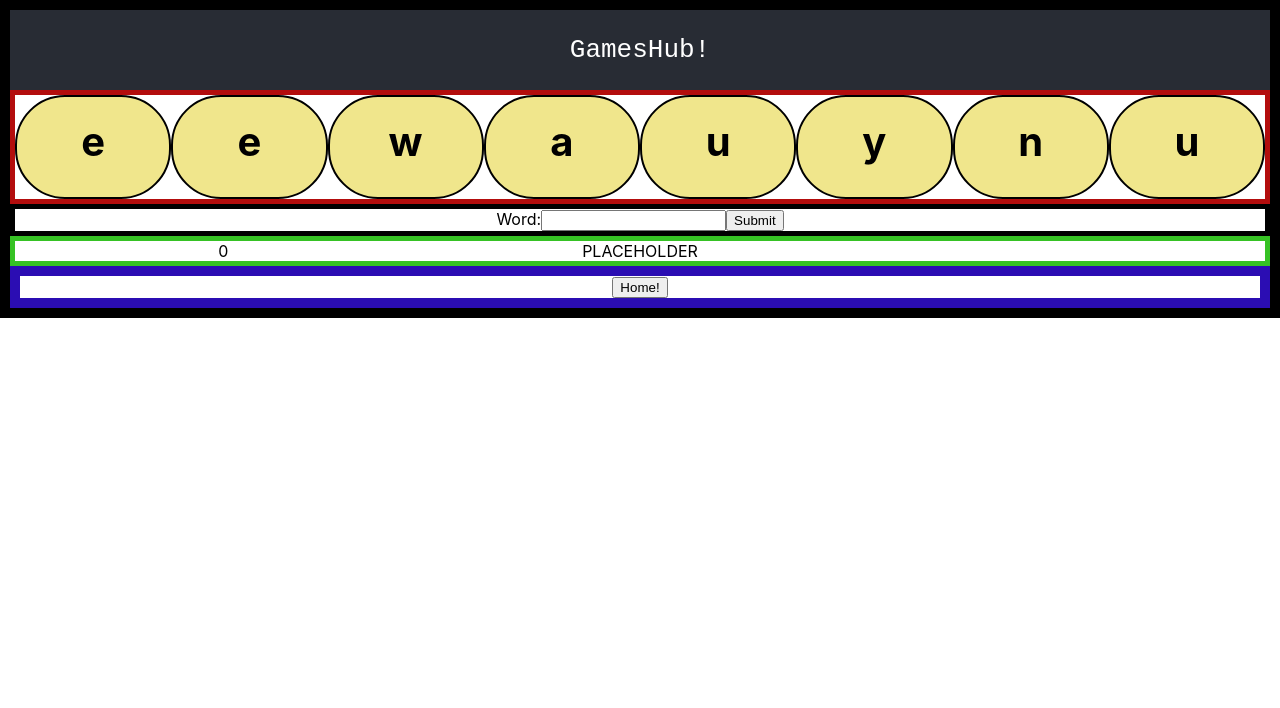
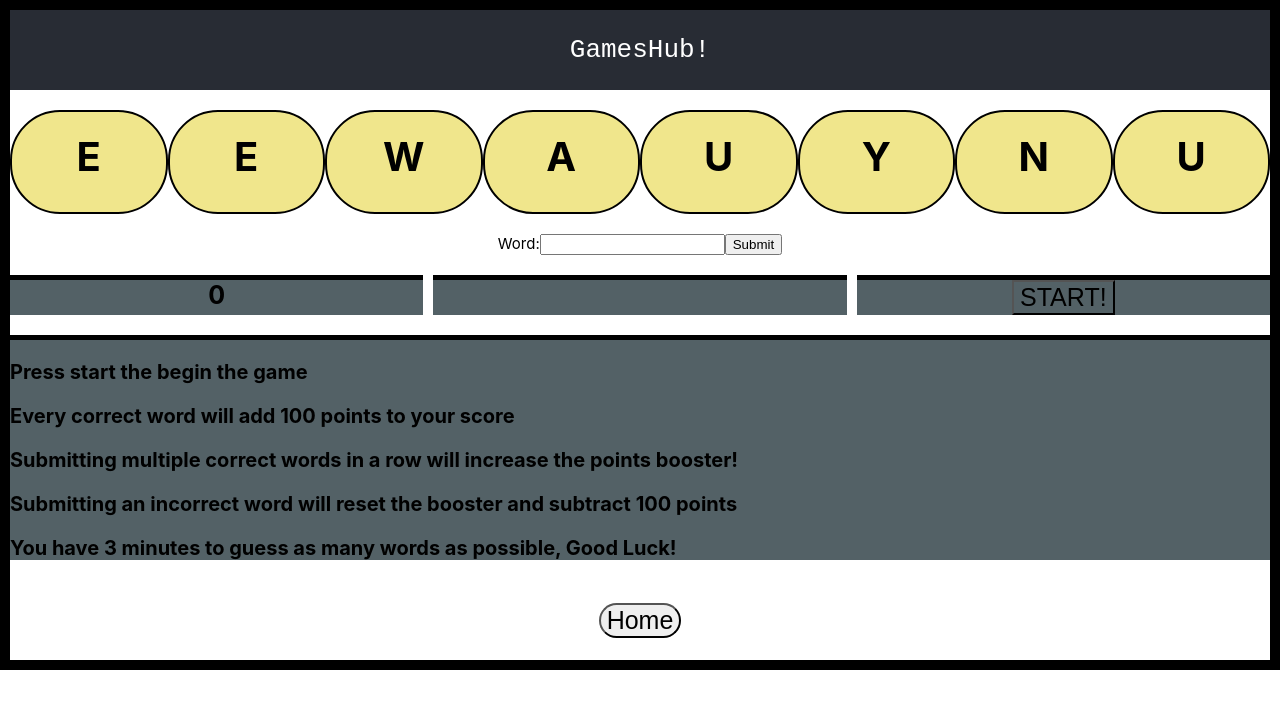
Before and after one commit to zuri03/GamesHub, a React (Create React App) app: page /WordSolver in a window 1280 px wide. Shown: the top 708 px of the page. Built offline with nearby package versions, Linux system fonts and the light colour scheme.

Commit message:
Word solver logic finished

```diff
--- a/src/App.css
+++ b/src/App.css
@@ -10,11 +10,18 @@
   display: grid;
   grid-template-columns: [sdfs] 1005px [secondCol] auto [firstCol] auto;
   align-content: right;
+
 }
 .App-footer {
-  align-self: end;
-  text-align: center;
-  border: 10px solid rgb(43, 13, 179);
+  border-top: 5px rgb(0, 0, 0);
+  min-height: 10vh;
+  display: flex;
+  flex-direction: column;
+  align-items: center;
+  justify-content: center;
+  font-size: calc(10px + 2vmin);
+  font-family: monospace;
+  color: white;
 }
 .App-logo {
   height: 40vmin;
@@ -61,9 +68,7 @@
   font-family: monospace;
   color: white;
 }
-.App-Body{
-  background-color: #ffffff;
-}
+
 .App-link {
   color: #61dafb;
 }
@@ -71,3 +76,8 @@
   max-height: 100px;
   max-width: 100px;
 }
+
+.Home-button {
+  border-radius: 25px;
+  font-size: 25px;
+}
--- a/src/App.js
+++ b/src/App.js
@@ -47,43 +47,16 @@ class App extends React.Component{
         </Router>
         <footer className="App-footer">
           <button
+            className="Home-button"
             onClick={(e) => {
               e.preventDefault();
               window.location.href='http://localhost:3000/';
             }}
             type="button">
-            Home!
+            Home
           </button>
         </footer>
       </div>
-      /*
-      <div className="App">
-        <header className="App-header"> GamesHub!
-        </header>
-          <Router>
-            <Switch>
-            <Route exact path="/">
-              <Home />
-            </Route>
-            <Route path="/Checkers">
-              <Checkers />
-            </Route>
-            </Switch>
-          </Router>
-
-        <body className="App-body"></body>
-        <footer className="App-footer">
-          <button
-            onClick={(e) => {
-              e.preventDefault();
-              window.location.href='http://localhost:3000/';
-            }}
-            type="button">
-            Home!
-          </button>
-        </footer>
-      </div>
-      */
     )
   }
 }
--- a/src/Home.js
+++ b/src/Home.js
@@ -12,26 +12,16 @@ function Home(props){
                     type="button">
                     Checkers!
                 </button>
-        </div>
-    );
-    /*
-    return(
-        <div className="Container">
-            <div className="Checkers-link">
-                <div className="Checkers-desc">
                 <button
                     onClick={(e) => {
                         e.preventDefault();
-                        window.location.href='http://localhost:3000/Checkers';
+                        window.location.href='http://localhost:3000/WordSolver';
                     }}
                     type="button">
-                    Checkers!
+                    Word Solver!
                 </button>
-                </div>
-            </div>
         </div>
-    )
-    */
+    );
 }
 
 export default Home;
--- a/src/WordSolver/WordSolver.css
+++ b/src/WordSolver/WordSolver.css
@@ -1,5 +1,6 @@
 .Letter-display{
-    border: 5px solid rgb(179, 13, 13);
+    margin-top: 20px;
+    overflow: auto;
     display: grid;
     grid-template-columns: repeat(8, [letter] 1fr);
 }
@@ -18,16 +19,54 @@
 }
 
 .Word-Solver{
+    border: 5px solid rgb(13, 113, 179);
     display: grid;
+    row-gap: 1000px;
     grid-template-rows: [letters] 1fr [input] 1fr [gameInfo] 1fr;
+
 }
 
 .Input{
-    border: 5px solid rgb(0, 0, 0);
+    margin-top: 20px;
+    font-size: 15px;
+}
+.Points{
+    border-top: 5px solid rgb(0, 0, 0);
+    background: rgb(83, 97, 102);
+    font-size: 25px;
+    font-weight: bold;
+}
+.Results{
+    border-top: 5px solid rgb(0, 0, 0);
+    background: rgb(83, 97, 102);
+    font-size: 25px;
+    font-weight: bold;
+}
+.Timer{
+    border-top: 5px solid rgb(0, 0, 0);
+    background: rgb(83, 97, 102);
+    font-size: 25px;
+    font-weight: bold;
+}
+.Game-Info{
+    margin-top: 20px;
+    display: grid;
+    grid-template-columns: [points] 1fr [results] 1fr [startBtn] 1fr;
+    column-gap: 10px;
+}
+.Start{
+    background-color: inherit;
+    align-self: stretch;
+    font-size: 25px;
 }
 
-.Game-Info{
-    display: grid;
-    grid-template-columns: [points] 1fr [results] 1fr [startBtn] 1fr;
-    border: 5px solid rgb(54, 194, 36);
+.Description{
+    border-top: 5px solid rgb(0, 0, 0);
+    background: rgb(83, 97, 102);
+    font-weight: bold;
+    margin-top: 20px;
 }
+p{
+    font-size: 20px;
+    text-align: left;
+}
--- a/src/WordSolver/WordSolver.js
+++ b/src/WordSolver/WordSolver.js
@@ -9,11 +9,11 @@ class WordSolver extends React.Component{
 
         this.state = {
             letters: [],
-            results: "PLACEHOLDER",
+            results: "",
             checkedWord: null,
             points: 0,
-            pointsBoost: 1,
             time: null,
+            seconds: 180,
             hasStarted: false
         }
 
@@ -24,43 +24,22 @@ class WordSolver extends React.Component{
         this.state.letters.push(vowels.charAt(Math.floor(Math.random() * vowels.length)));
 
         for(let i = 1; i <= 6; i++){
+
             this.state.letters.push(chars.charAt(Math.floor(Math.random() * chars.length)))
         }
 
+        this.cancelTime = 0;
+        this.pointsBoost = 1;
+        this.submittedWords = [];
+
         this.handleChange = this.handleChange.bind(this);
         this.setResults = this.setResults.bind(this);
-    }
+        this.incrementPoints = this.incrementPoints.bind(this);
+        this.startGame = this.startGame.bind(this);
+        this.secondsToTime = this.secondsToTime.bind(this);
+        this.countDown = this.countDown.bind(this);
 
-    async makeApiCall(){
-
-        try{
-
-            const response = await fetch(`https://www.dictionaryapi.com/api/v3/references/collegiate/json/${this.state.checkedWord}?key=3d9a89de-d4ee-44bc-b1ad-cd8b9f10e0c8`);
-
-            let json = response.json();
-
-            json.then((res) => {
-
-                if(res[0].meta === undefined){
-
-                    this.setResults("NOT A WORD");
-                    return false;
-
-                } else {
-
-                    this.setResults("CORRECT!");
-                    return true;
-                }
-
-            }).catch((error) => {
-
-                console.log('res error: ' + error);
-            });
-
-        } catch(error) {
-
-            console.log(error);
-        }
+        this.state.time = this.secondsToTime(this.state.seconds);
     }
 
     async checkWord(event){
@@ -92,36 +71,67 @@ class WordSolver extends React.Component{
                 }
             }
 
-            if(!this.makeApiCall()){
+            if(this.submittedWords.find(element => element === this.state.checkedWord) !== undefined){
 
-                this.setResults("IS NOT A WORD");
                 isCorrect = false;
+                this.setResults("YOU HAVE ALREADY SUBMITTED THIS WORD");
             }
 
             if(isCorrect){
 
-                this.setResults("CORRECT");
+                try{
+
+                    const response = await fetch(`https://www.dictionaryapi.com/api/v3/references/collegiate/json/${this.state.checkedWord}?key=3d9a89de-d4ee-44bc-b1ad-cd8b9f10e0c8`);
+
+                    let json = response.json();
+
+                    json.then((res) => {
+
+                        if(res[0].meta === undefined){
+
+                            this.setResults("NOT A WORD");
+                            isCorrect = false;
+                            this.incrementPoints(isCorrect)
+
+                        } else {
+
+                            this.setResults("CORRECT!");
+                            this.submittedWords.push(this.state.checkedWord);
+                            this.incrementPoints(isCorrect);
+                        }
+
+                    }).catch((error) => {
+
+                        console.log('res error: ' + error);
+                    });
+
+                } catch(error) {
+
+                    console.log(error);
+                }
             }
+        } else{
 
-            this.incrementPoints(isCorrect);
-            return isCorrect;
+            this.setResults("MUST START GAME BEFORE YOU ENTER ANY WORDS");
         }
-
-        this.setResults("MUST START GAME BEFORE YOU ENTER ANY WORDS");
-        return false;
     }
 
     incrementPoints(isCorrect){
 
         if(isCorrect){
 
-            let add = this.state.points + 100;
+            let add = this.state.points + (100 * this.pointsBoost);
             this.setPoints(add);
+
+            let newBoost = this.pointsBoost + 1;
+            this.pointsBoost = newBoost;
 
         } else {
 
             let subtract = this.state.points - 100;
             this.setPoints(subtract);
+
+            this.pointsBoost = 1;
         }
     }
 
@@ -137,56 +147,103 @@ class WordSolver extends React.Component{
 
     handleChange(event) {
 
-        this.setState({checkedWord: event.target.value});
+        this.setState({checkedWord: event.target.value.toLowerCase()});
     }
 
     timeDisplay(){
-        if(this.state.hasStarted){
+
+        if(!this.state.hasStarted){
+
             return(
                 <button className="Start" onClick={this.startGame}>
                         START!
                 </button>
             )
         } else {
+
+            this.startTimer();
+
             return(
                 <div className="Start">
-                    {this.state.time}
+                    {this.state.time.m} : {this.state.time.s}
                 </div>
             )
         }
     }
 
     startGame(){
-        this.setState({hasStarted : true})
+
+        this.setState({hasStarted : true});
+        this.startTimer();
     }
 
-    startTimer(duration){
+    startTimer(){
 
-        var timer = duration, minutes, seconds;
+        let obj = this.secondsToTime(this.state.seconds);
+        this.setState({time : obj});
+        this.cancelTime = setInterval(this.countDown, 1000);
+    }
 
-        setInterval(function () {
+    countDown() {
 
-            minutes = parseInt(timer / 60, 10);
-            seconds = parseInt(timer % 60, 10);
+        let seconds = this.state.seconds - 1;
+        let newTime = this.secondsToTime(seconds);
+        this.setState({
+          time: newTime,
+          seconds: seconds,
+        });
 
-            minutes = minutes < 10 ? "0" + minutes : minutes;
-            seconds = seconds < 10 ? "0" + seconds : seconds;
+        if (seconds == 0) {
 
-            this.setState({time : minutes + " : " + seconds})
+            clearInterval(this.cancelTime);
 
-            if (--timer < 0) {
+            this.pointsBoost = 1;
 
-                timer = duration;
-            }
-        }, 1000);
+            this.setResults(`GAME OVER \n You got ${this.state.points} points! \n Press start to restart the game!`)
+            this.setState({
+                points : 0,
+                hasStarted : false,
+                seconds : 180
+            });
+        }
+    }
+
+    secondsToTime(secs){
+
+        let hours = Math.floor(secs / (60 * 60));
+
+        let divisor_for_minutes = secs % (60 * 60);
+        let minutes = Math.floor(divisor_for_minutes / 60);
+
+        let divisor_for_seconds = divisor_for_minutes % 60;
+        let seconds = Math.ceil(divisor_for_seconds);
+
+        let obj = {
+          "h": hours,
+          "m": minutes,
+          "s": seconds
+        };
+
+        return obj;
     }
 
     render(){
+
+        let timer;
+
+        if(!this.state.hasStarted){
+
+            timer = <button className="Start" onClick={this.startGame}>START!</button>
+        } else {
+
+            timer = <div className="Start">{this.state.time.m} : {this.state.time.s}</div>
+        }
+
         return(
             <div className="Word-solver">
                 <div className="Letter-display">
                     {this.state.letters.map((letter) => {
-                        return <div className="Single-Letter">{letter}</div>
+                        return <div className="Single-Letter">{letter.toUpperCase()}</div>
                     })}
                 </div>
                 <div className="Input">
@@ -204,7 +261,16 @@ class WordSolver extends React.Component{
                     <div className="Results">
                         {this.state.results}
                     </div>
-                    {this.timeDisplay}
+                    <div className="Timer">
+                        {timer}
+                    </div>
+                </div>
+                <div className="Description">
+                    <p>Press start the begin the game</p>
+                    <p>Every correct word will add 100 points to your score</p>
+                    <p>Submitting multiple correct words in a row will increase the points booster!</p>
+                    <p>Submitting an incorrect word will reset the booster and subtract 100 points</p>
+                    <p>You have 3 minutes to guess as many words as possible, Good Luck!</p>
                 </div>
             </div>
         )
```
Also changed, not shown: 1 other file (tests, documents, lock files or other folders).
